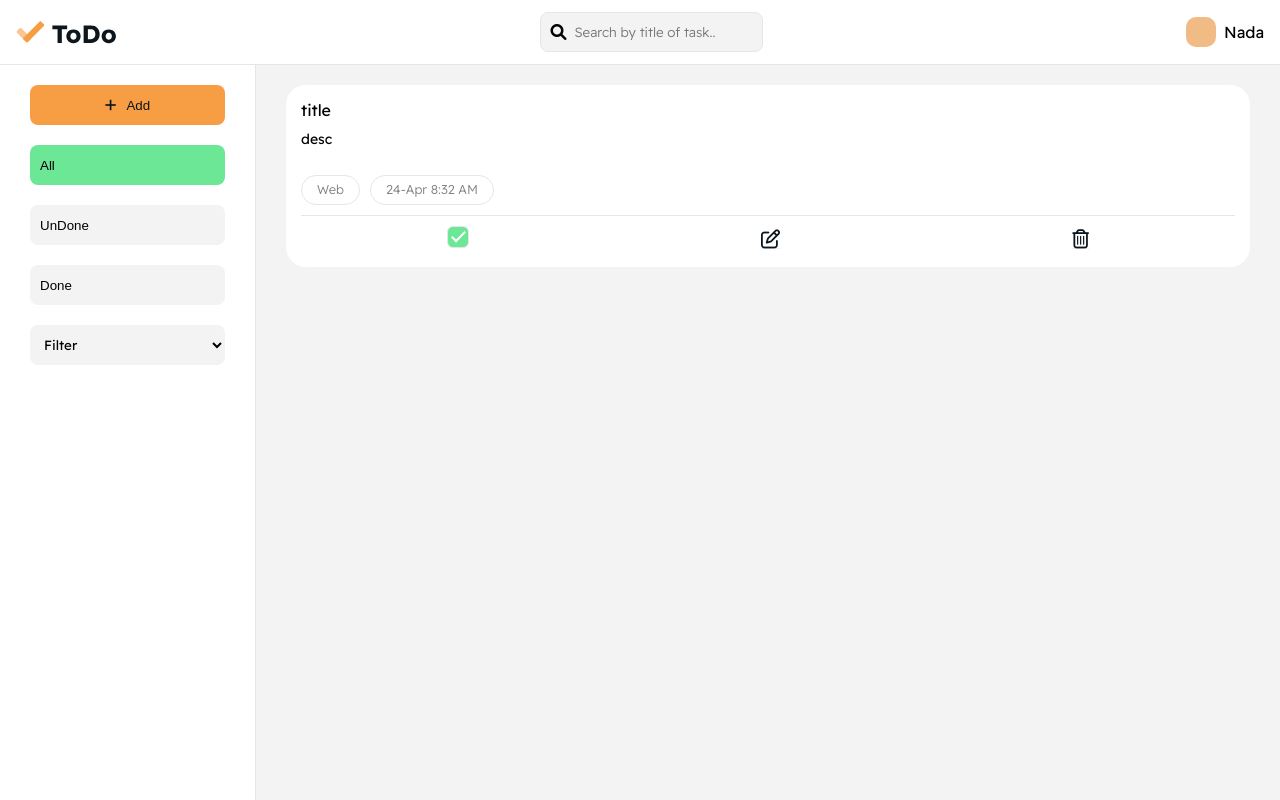
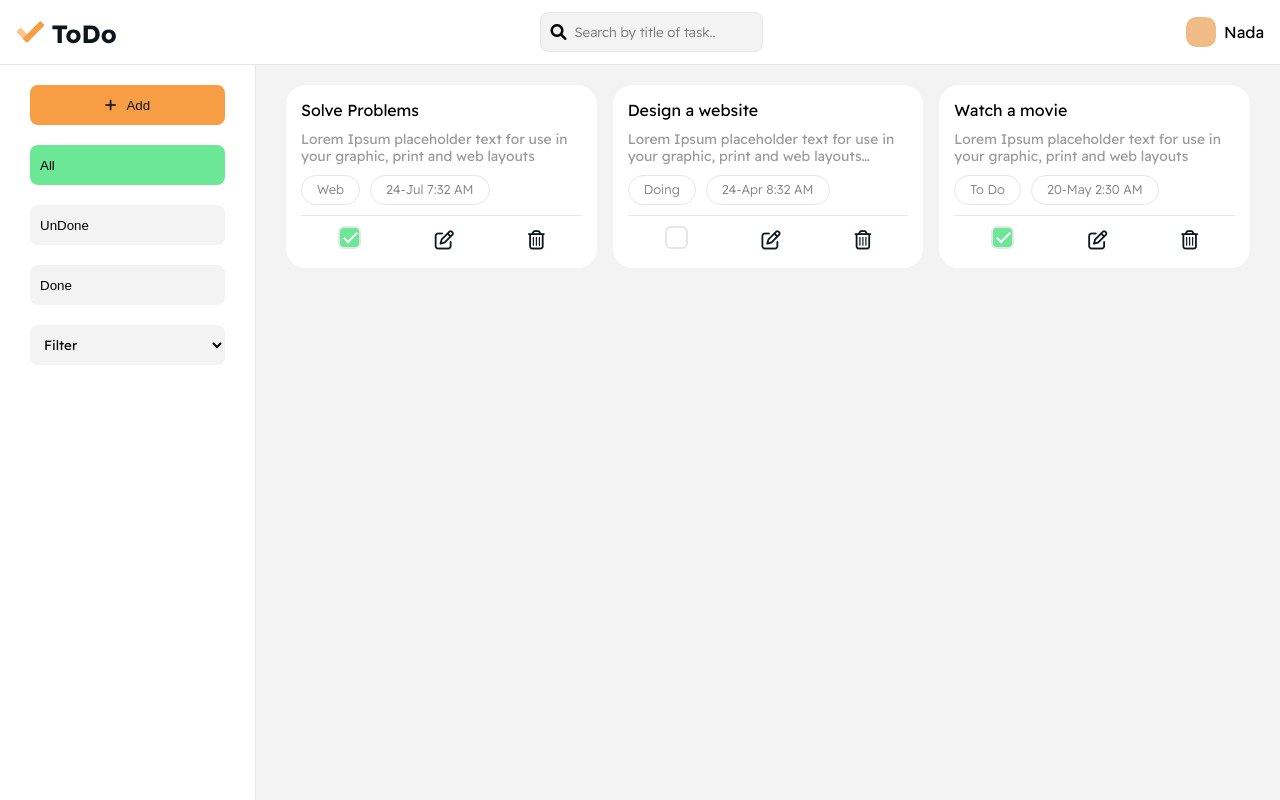
Before and after one commit to GSG-G11/todo-mohammad-nada, a React (Create React App) app: page / in a window 1280 px wide. Built offline with nearby package versions, Linux system fonts and the light colour scheme.

Commit message:
edit some styling

```diff
--- a/src/App.js
+++ b/src/App.js
@@ -8,11 +8,27 @@ export default class App extends Component {
   state = {
     tasks: [
       {
-        id: 63416,
-        title: 'title',
-        desc: 'desc',
+        id: 1,
+        title: 'Solve Problems',
+        desc: 'Lorem Ipsum placeholder text for use in your graphic, print and web layouts',
+        time: '2022-07-24T07:32',
+        label: 'Web',
+        isDone: true,
+      },
+      {
+        id: 2,
+        title: 'Design a website',
+        desc: 'Lorem Ipsum placeholder text for use in your graphic, print and web layouts placeholder text for use in your graphic, print and web layouts',
         time: '2022-04-24T08:32',
-        label: 'Web',
+        label: 'Doing',
+        isDone: false,
+      },
+      {
+        id: 3,
+        title: 'Watch a movie',
+        desc: 'Lorem Ipsum placeholder text for use in your graphic, print and web layouts',
+        time: '2022-05-20T02:30',
+        label: 'To Do',
         isDone: true,
       },
     ],
@@ -33,7 +49,7 @@ export default class App extends Component {
       desc: desc.value,
       time: time.value,
       label: label.value,
-      isDone: false
+      isDone: false,
     };
 
     this.setState((prevState) => {
--- a/src/components/Cards/Card.jsx
+++ b/src/components/Cards/Card.jsx
@@ -1,8 +1,7 @@
 import './Cards.css';
-import Controls from './../Nav/Controls';
 
 export default function Card({
-  task: { id, title, desc, label, time, isDone = false },
+  task: { id, title, desc, label, time, isDone },
   openModal,
   changeCheck,
   deleteTask,
--- a/src/components/Cards/Cards.css
+++ b/src/components/Cards/Cards.css
@@ -25,11 +25,12 @@
 .desc {
   margin-top: 10px;
   height: 35px;
-  font-size: 14px;
+  font-size: 13.8px;
   overflow: hidden;
   -webkit-line-clamp: 2;
   display: -webkit-box;
   -webkit-box-orient: vertical;
+  color: rgba(0, 0, 0, 0.4);
 }
 
 .wrap-label-time {
@@ -74,9 +75,9 @@
 
 .wrap-controls input[type='checkbox'] {
   border-radius: 6px;
-  height: 22px;
-  width: 22px;
-  border: 1px solid var(--border);
+  height: 23px;
+  width: 23px;
+  border: 2px solid var(--border);
   appearance: none;
 }
 
@@ -106,7 +107,7 @@
 }
 
 .no-task-img {
-   width: 30%;
+  width: 30%;
   height: 30%;
 }
 
@@ -119,5 +120,5 @@
   font-size: 18px;
   margin-top: 10px;
   font-weight: 300;
-  color: rgba(0, 0, 0, 0.603);
+  color: rgba(0, 0, 0, 0.4);
 }
```
